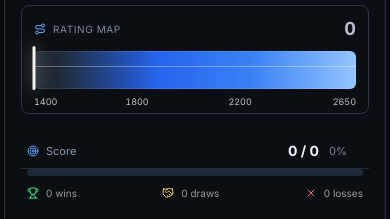
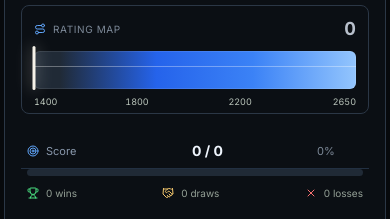
Before and after one commit to zetachess/FIDE-Rating-Calculator, a React (Vite) app: page / in a window 390 px wide. Shown: the part 1560-1779 px from the top of the page. Built offline with nearby package versions, Linux system fonts and the light colour scheme.

Commit message:
Improve score percentage alignment

```diff
--- a/src/colors.css
+++ b/src/colors.css
@@ -596,6 +596,30 @@ input:focus{border-color:#60A5FA;box-shadow:0 0 0 3px rgba(96,165,250,.20)}
   }
 }
 
+/* Score row: keep percentage visually separated from the points. */
+.score-line{
+  grid-template-columns:1fr auto minmax(72px,1fr);
+  column-gap:14px;
+}
+.score-line strong{
+  text-align:right;
+  min-width:70px;
+}
+.score-line span:last-child{
+  justify-self:end;
+  min-width:52px;
+  text-align:right;
+  color:#7D8998;
+}
+@media(max-width:640px){
+  .score-line{
+    grid-template-columns:1fr auto minmax(58px,1fr)!important;
+    column-gap:12px;
+  }
+  .score-line strong{min-width:56px}
+  .score-line span:last-child{min-width:46px}
+}
+
 /* Rating numbers must never be ellipsized. */
 .metric strong,.metric.focal strong,.initial-number>strong{
   overflow:visible!important;
```
